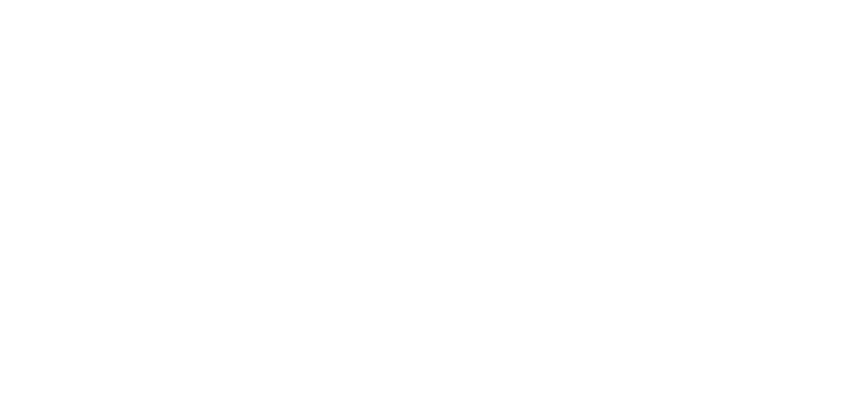
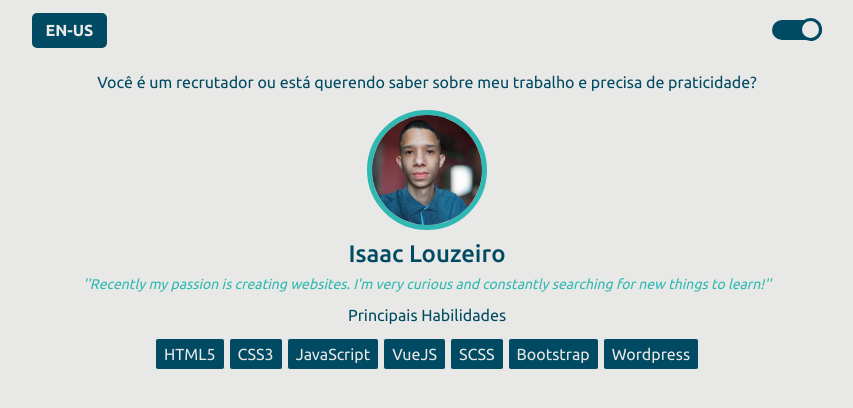
Before and after one commit to IsaacLouzeiro/web-portfolio, a Vue app: page /Worktree in a window 1280 px wide. Before the commit this address had no page. Shown: the top 408 px of the page, without its empty margins (213-1066 px from the left). Built offline with nearby package versions, Linux system fonts and the light colour scheme.

Commit message:
iniciando pagina worktree

```diff
--- a/src/router/index.js
+++ b/src/router/index.js
@@ -8,12 +8,12 @@
     component: Home
   },
   {
-    path: '/about',
-    name: 'About',
+    path: '/Worktree',
+    name: 'Worktree',
     // route level code-splitting
     // this generates a separate chunk (about.[hash].js) for this route
     // which is lazy-loaded when the route is visited.
-    component: () => import(/* webpackChunkName: "about" */ '../views/About.vue')
+    component: () => import(/* webpackChunkName: "about" */ '../views/Worktree.vue')
   }
 ]
 
--- a/src/views/About.vue
+++ /dev/null
@@ -1,5 +0,0 @@
-<template>
-  <div class="about">
-    <h1>This is an about page</h1>
-  </div>
-</template>
--- /dev/null
+++ b/src/views/Worktree.vue
@@ -0,0 +1,246 @@
+<template>
+    <div id="worktree">
+        <div id="navbar">
+            <div id="language" @click="changeLang()">
+                <span id="enus" class="selection">EN-US</span>
+                <span id="ptbr">PT-BR</span>
+            </div>
+
+            <button class="onOff" @click="toggleBtn()">
+                <div id="btOn"></div>
+            </button>
+        </div>
+
+        <p>{{ initialPhrase }}</p>
+
+        <img :src="img" alt="Isaac Louzeiro Image">
+
+        <h1>{{ myName }}</h1>
+
+        <small class="myPhrase">{{ myPhrase }}</small>
+
+        <p style="margin: 8px 0;">{{ skill }}</p>
+
+        <ul id="listSkill">
+            <li v-for="item in skList" :key="item.skList">{{ item.name }}</li>
+        </ul>
+
+
+    </div>
+</template>
+
+<script>
+export default {
+    name: "worktree",
+    data() {
+        return {
+            img: require('../assets/img/img-isaac.jpeg'),
+            myName: "Isaac Louzeiro",
+            initialPhrase: "Você é um recrutador ou está querendo saber sobre meu trabalho e precisa de praticidade?",
+            myPhrase: "''Recently my passion is creating websites. I'm very curious and constantly searching for new things to learn!''",
+            skill: "Principais Habilidades",
+            skList: [
+                {
+                    name: "HTML5"
+                },
+                {
+                    name: "CSS3"
+                },
+                {
+                    name: "JavaScript"
+                },
+                {
+                    name: "VueJS"
+                },
+                {
+                    name: "SCSS"
+                },
+                {
+                    name: "Bootstrap"
+                },
+                {
+                    name: "Wordpress"
+                }
+            ]
+        }
+    },
+
+    methods: {
+        changeLang() {
+            document.getElementById("enus").classList.toggle("selection");
+            document.getElementById("ptbr").classList.toggle("selection");
+        },
+        toggleBtn() {
+            document.getElementById('worktree').classList.toggle('btOff');
+        }
+    }
+}
+</script>
+
+<style lang="scss" scoped>
+    @import '../assets/scss/colors.scss';
+
+    * {
+        cursor: default !important;
+        -webkit-touch-callout: none; /* iOS Safari */
+        -webkit-user-select: none; /* Safari */
+        -khtml-user-select: none; /* Konqueror HTML */
+        -moz-user-select: none; /* Old versions of Firefox */
+        -ms-user-select: none; /* Internet Explorer/Edge */
+        user-select: none;
+    }
+
+    #worktree {
+        width: 100%;
+        height: 100%;
+        padding: 0 10px;
+        background-color: $color5;
+
+        color: $color1;
+
+        &.btOff {
+            background-color: $color1;
+            color: $color5;
+
+            img {
+                border-color: $color4;
+            }
+
+            .myPhrase {
+                color: $color4;
+            }
+
+            #language {
+                #enus, #ptbr {
+                    color: $color1;
+                }
+                #enus.selection, #ptbr.selection {
+                    background-color: $color5;
+                }
+            }
+            .onOff {
+                background-color: $color5;
+
+                #btOn {
+                    background-color: $color1;
+                    border-color: $color5;
+                    left: 0;
+                    right: auto;
+                }
+            }
+
+            #listSkill {
+                li {
+                    background-color: $color5;
+                    color: $color1;
+                }
+            }
+        }
+    }
+
+    img {
+        width: 120px;
+        height: 120px;
+        border-radius: 60px;
+        border: 5px solid $color3;
+    }
+
+    h1 {
+        font-size: 1.5em;
+        margin-top: 10px;
+        margin-bottom: 0;
+    }
+
+    .myPhrase {
+        display: block;
+        font-style: italic;
+        padding-top: 5px;
+        color: $color3;
+    }
+
+    #navbar {
+        max-width: 800px;
+        display: flex;
+        justify-content: space-between;
+        align-items: center;
+        height: 60px;
+        padding: 0 5px;
+        margin: auto;
+        margin-bottom: 10px;
+
+        #language {
+            display: inline-block;
+            padding: 5px 8px;
+            border-radius: 5px;
+            cursor: pointer !important;
+            position: relative;
+            width: 75px;
+            height: 35px;
+
+
+            #enus, #ptbr {
+                border-radius: 5px;
+                cursor: pointer !important;
+                position: absolute;
+                left: 0;
+                right: 0;
+                top: 0;
+                bottom: 0;
+                display: flex;
+                align-items: center;
+                justify-content: center;
+                z-index: 0;
+                font-weight: 900;
+                transition: .2s all;
+                color: $color5;
+            }
+
+            #enus.selection, #ptbr.selection {
+                cursor: pointer !important;
+                display: flex;
+                z-index: 1;
+                background-color: $color1;
+            }
+        }
+
+        .onOff {
+            width: 50px;
+            min-height: 20px;
+            border-radius: 15px;
+            background-color: $color1;
+            position: relative;
+            cursor: pointer;
+            border: none;
+            cursor: pointer!important;
+
+            #btOn {
+                width: 23px;
+                height: 23px;
+                background-color: $color5;
+                border-radius: 15px;
+                border: 3px solid $color1;
+                position: absolute;
+                top: -2px;
+                right: 0;
+                cursor: pointer!important;
+            }
+        }
+    }
+
+    #listSkill {
+        list-style-type: none;
+        display: flex;
+        flex-wrap: wrap;
+        padding: 0;
+        justify-content: center;
+        li {
+            display: inline-block;
+            padding: 3px 8px;
+            margin: 3px 2px;
+            border-radius: 3px;
+            border: 1px solid;
+            background-color: $color1;
+            color: $color5;
+        }
+    }
+</style>
```
